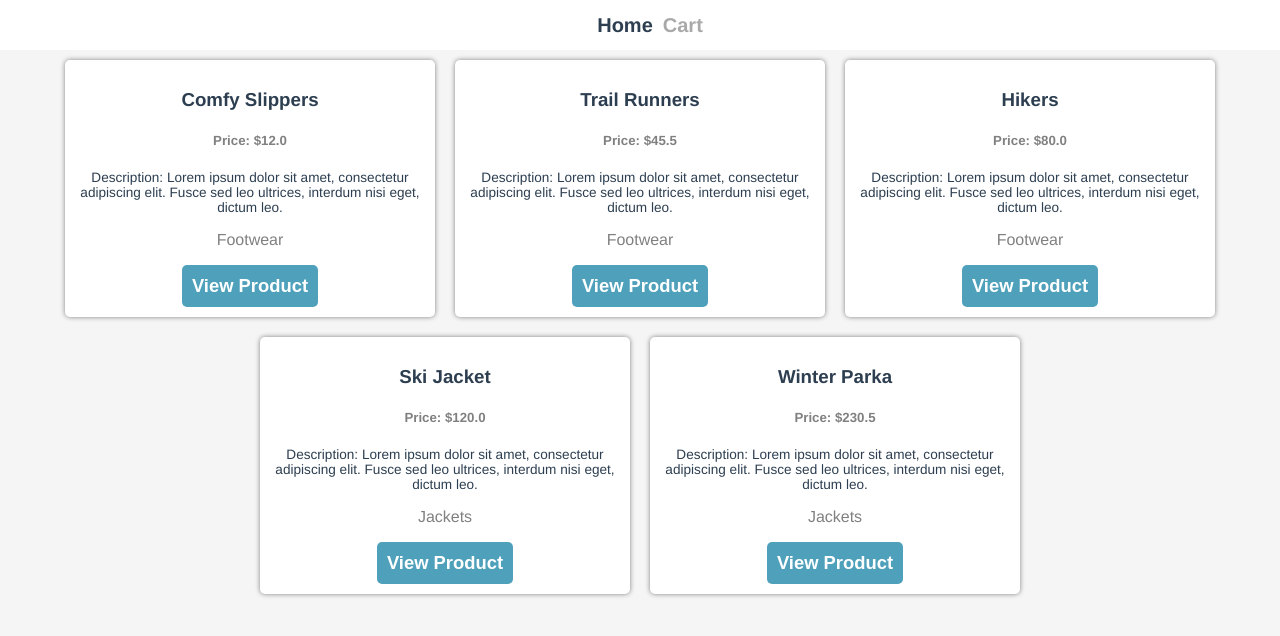
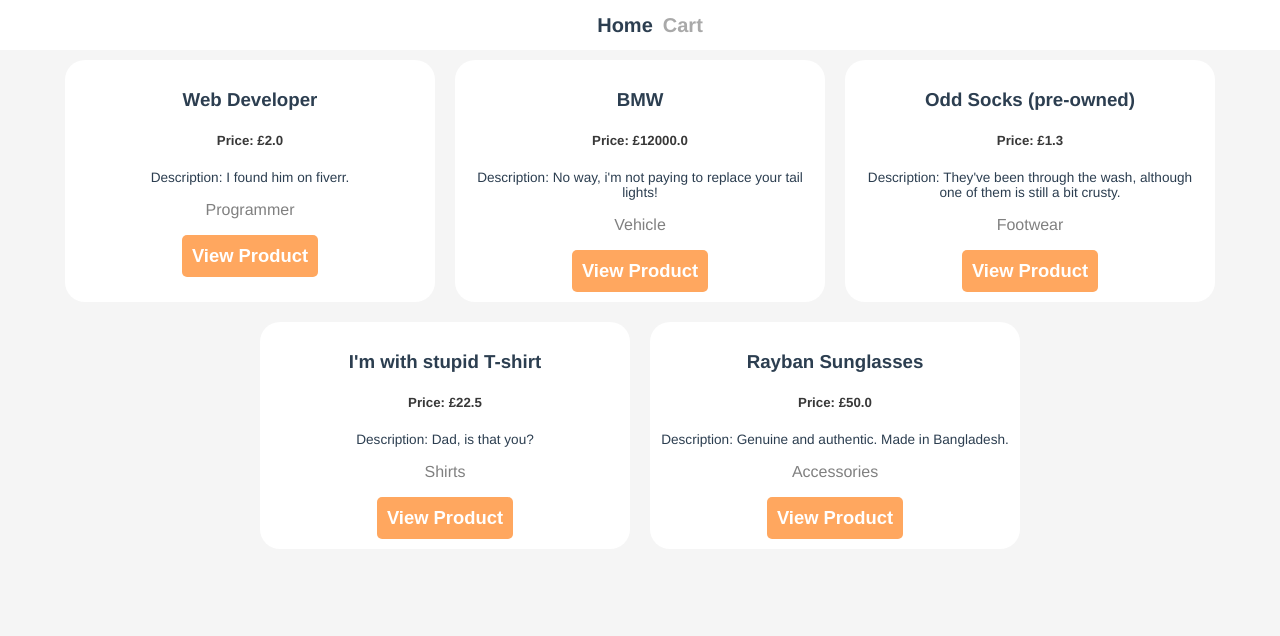
Before and after one commit to KindredSM/vue-shopping-app, a Vue app: page / in a window 1280 px wide. Shown: the top 636 px of the page. Built offline with nearby package versions, Linux system fonts and the light colour scheme.

Commit message:
design changes

```diff
--- a/src/components/cart/CartItemCard.vue
+++ b/src/components/cart/CartItemCard.vue
@@ -28,8 +28,7 @@ export default {
   margin: 0 auto;
   margin: 5%;
   background-color: white;
-  box-shadow: 0 0 5px gray;
-  border-radius: 5px;
+  border-radius: 15px;
   padding: 10px;
   text-align: center;
 }
--- a/src/components/cart/CartSummaryPaymentCard.vue
+++ b/src/components/cart/CartSummaryPaymentCard.vue
@@ -1,6 +1,6 @@
 <template>
   <div class="cart-item-card">
-    <h3>Cart Total: ${{ cart_total.toFixed(2) }}</h3>
+    <h3>Cart Total: £{{ cart_total.toFixed(2) }}</h3>
     <button class="view-product-button">Pay by Credit Card</button>
   </div>
 </template>
--- a/src/components/products/ProductDescriptionDrawer.vue
+++ b/src/components/products/ProductDescriptionDrawer.vue
@@ -11,15 +11,15 @@
     <div v-if="product" class="product-details">
       <h3 class="text-center">{{ product.name }}</h3>
       <p class="description">{{ product.description }}</p>
-      <h3 class="text-center">${{ product.price.toFixed(2) }}</h3>
+      <h3 class="text-center">£{{ product.price.toFixed(2) }}</h3>
       <div class="cart-total" v-if="product_total">
         <h3>In Cart</h3>
         <h4>{{ product_total }}</h4>
       </div>
 
       <div class="button-container">
-        <button class="remove" @click="removeFromCart()">Remove</button>
-        <button class="add" @click="addToCart()">Add</button>
+        <button class="remove" @click="removeFromCart()">-</button>
+        <button class="add" @click="addToCart()">+</button>
       </div>
     </div>
   </div>
@@ -83,14 +83,12 @@ export default {
   padding: 5px;
   border-radius: 5px;
   right: 10px;
-  border: 2px solid gray;
   color: gray;
   width: 15px;
   float: right;
   cursor: pointer;
 
   &:hover {
-    background-color: lightgray;
   }
 }
 
@@ -116,6 +114,26 @@ export default {
   }
 }
 
+.remove,
+.add {
+  padding: 10px;
+  width: 4rem;
+  margin: 10px;
+  background-color: rgb(255, 167, 95);
+  border: none;
+  color: white;
+  font-weight: bold;
+  font-size: 1.5rem;
+  border-radius: 5px;
+  cursor: pointer;
+  transition: ease-in-out 0.2s;
+
+  &:hover {
+    transform: scale(1.05);
+    background-color: rgb(255, 151, 65);
+  }
+}
+
 @media (min-width: 500px) {
   .drawer {
     width: 450px;
--- a/src/components/products/ProductSummaryCard.vue
+++ b/src/components/products/ProductSummaryCard.vue
@@ -2,7 +2,7 @@
   <div class="card">
     <h3>{{ product.name }}</h3>
 
-    <h5 class="price">Price: ${{ product.price.toFixed(1) }}</h5>
+    <h5 class="price">Price: £{{ product.price.toFixed(1) }}</h5>
     <p class="description">Description: {{ description }}</p>
     <p class="text-muted">{{ product.category }}</p>
     <button class="view-product-button" @click="$emit('view-product', product)">
@@ -27,12 +27,11 @@ export default {
   width: 80%;
   margin: 10%;
   padding: 10px;
-  border-radius: 5px;
+  border-radius: 20px;
   background-color: white;
-  box-shadow: 0 0 5px gray;
 
   h5.price {
-    color: gray;
+    color: rgb(56, 56, 56);
   }
 
   p.description {
@@ -46,13 +45,19 @@ export default {
 
 button.view-product-button {
   padding: 10px;
-  background-color: rgb(79, 160, 187);
+  background-color: rgb(255, 167, 95);
   border: none;
   color: white;
   font-weight: bold;
   font-size: 1.15rem;
   border-radius: 5px;
   cursor: pointer;
+  transition: ease-in-out 0.2s;
+
+  &:hover {
+    transform: scale(1.05);
+    background-color: rgb(255, 151, 65);
+  }
 }
 @media (min-width: 500px) {
   .card {
--- a/src/data/items.js
+++ b/src/data/items.js
@@ -1,43 +1,39 @@
 const items = [
   {
     id: 1,
-    name: "Comfy Slippers",
-    price: 12.0,
-    category: "Footwear",
-    description:
-      "Lorem ipsum dolor sit amet, consectetur adipiscing elit. Fusce sed leo ultrices, interdum nisi eget, dictum leo.",
+    name: "Web Developer",
+    price: 2.0,
+    category: "Programmer",
+    description: "I found him on fiverr.",
   },
   {
     id: 2,
-    name: "Trail Runners",
-    price: 45.5,
-    category: "Footwear",
-    description:
-      "Lorem ipsum dolor sit amet, consectetur adipiscing elit. Fusce sed leo ultrices, interdum nisi eget, dictum leo.",
+    name: "BMW",
+    price: 12000,
+    category: "Vehicle",
+    description: "No way, i'm not paying to replace your tail lights!",
   },
   {
     id: 3,
-    name: "Hikers",
-    price: 80.0,
+    name: "Odd Socks (pre-owned)",
+    price: 1.3,
     category: "Footwear",
     description:
-      "Lorem ipsum dolor sit amet, consectetur adipiscing elit. Fusce sed leo ultrices, interdum nisi eget, dictum leo.",
+      "They've been through the wash, although one of them is still a bit crusty.",
   },
   {
     id: 4,
-    name: "Ski Jacket",
-    price: 120.0,
-    category: "Jackets",
-    description:
-      "Lorem ipsum dolor sit amet, consectetur adipiscing elit. Fusce sed leo ultrices, interdum nisi eget, dictum leo.",
+    name: "I'm with stupid T-shirt",
+    price: 22.5,
+    category: "Shirts",
+    description: "Dad, is that you?",
   },
   {
     id: 5,
-    name: "Winter Parka",
-    price: 230.5,
-    category: "Jackets",
-    description:
-      "Lorem ipsum dolor sit amet, consectetur adipiscing elit. Fusce sed leo ultrices, interdum nisi eget, dictum leo.",
+    name: "Rayban Sunglasses",
+    price: 50,
+    category: "Accessories",
+    description: "Genuine and authentic. Made in Bangladesh.",
   },
 ];
 
```
